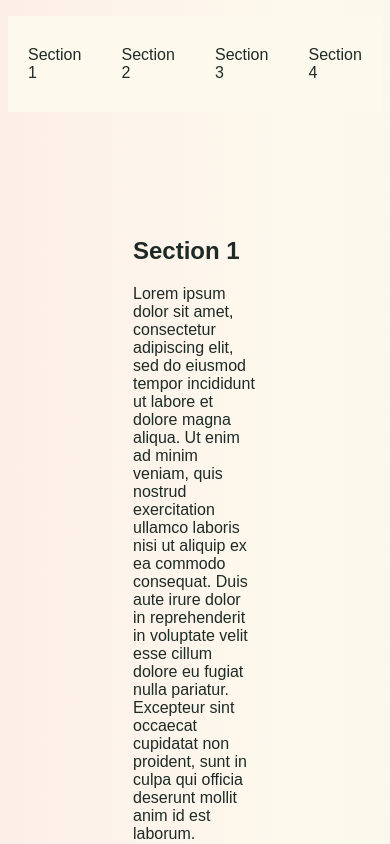
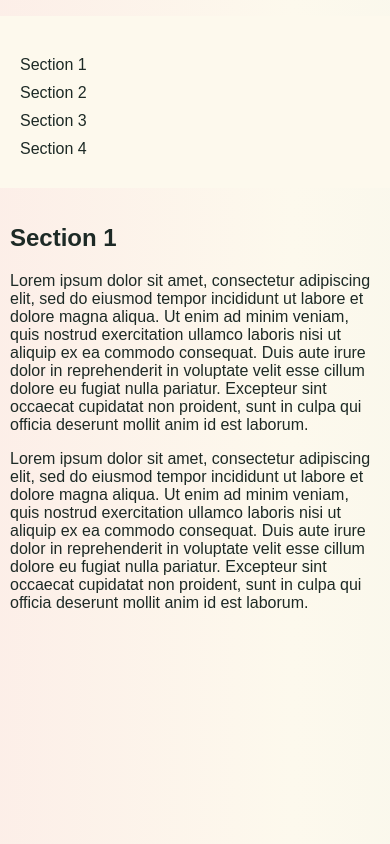
Before and after one commit to HayleyPfleghaar/LandingPage, a plain HTML site: page index.html in a window 390 px wide. Shown: the top 844 px of the page. Drawn offline with Linux system fonts and the light colour scheme.

Commit message:
made navbar sticky

```diff
--- a/css/styles.css
+++ b/css/styles.css
@@ -4,6 +4,11 @@
       font-family: Arial, Helvetica, sans-serif;
       background-color: #FDF9ED;
       padding: 30px 0 30px;
+      position: sticky;
+      top: 0px;
+  }
+  body{
+    margin: 0px;
   }
 .navbar li {
     margin-left:20px;
@@ -45,3 +50,20 @@
         background-position: 100% 0;
       }
     }
+
+    @media only screen and (max-width: 780px) {
+      .navbar {
+        display: block;
+        position: sticky;
+        top: 0px;
+      }
+      .navbar li {
+        margin-top: 10px;
+      }
+      section {
+        margin: 10px;
+        height: 100vh;
+        overflow: hidden;
+        text-overflow: ellipsis;
+      }
+    }
```
